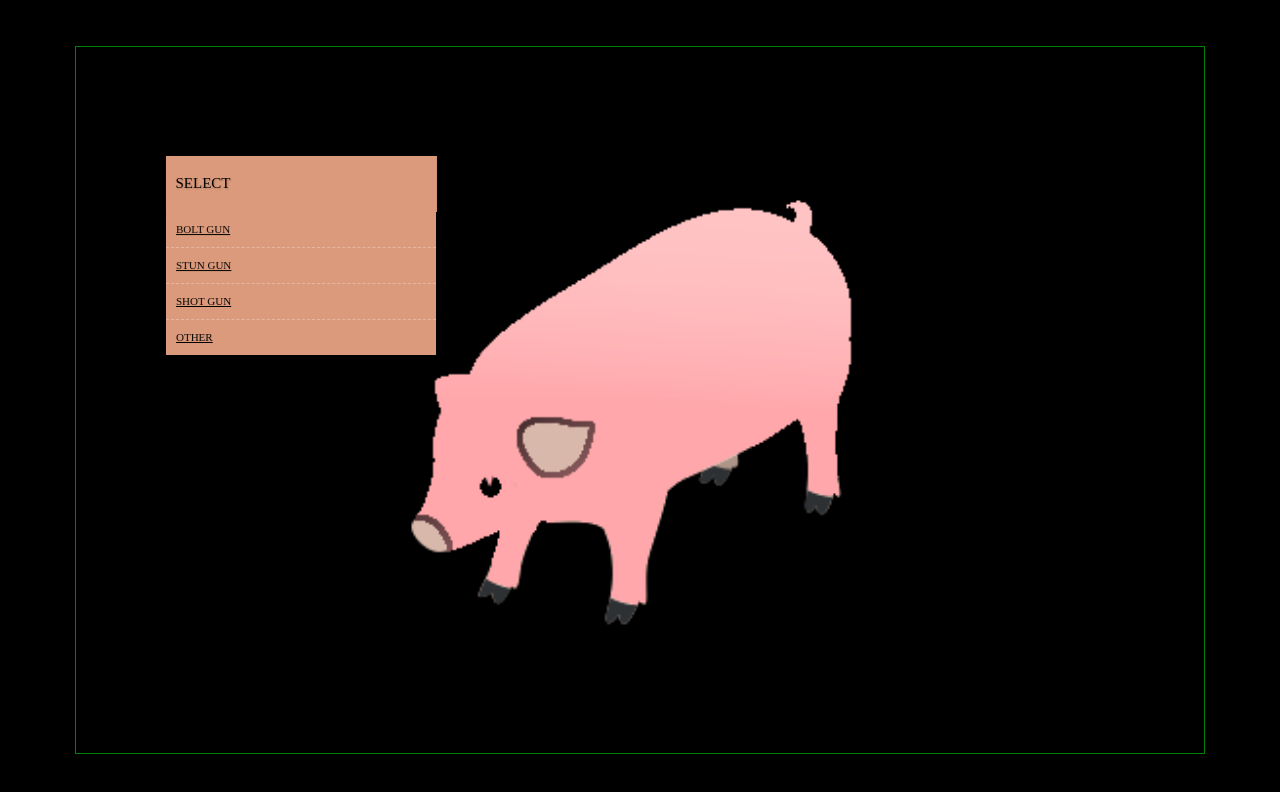
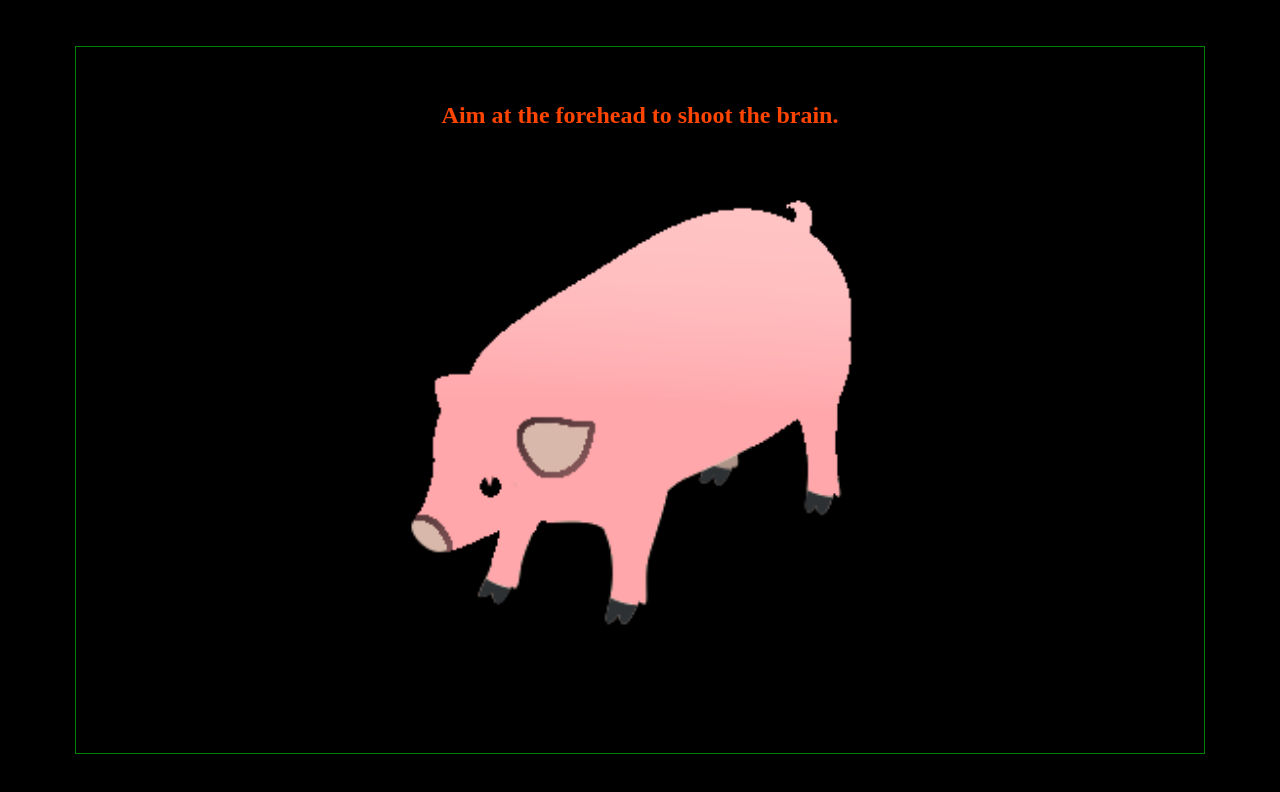
Before and after one commit to jsdelivrbot/NordS, a plain HTML site: page index.html in a window 1280 px wide. Both pictures are taken after a click on the link "BOLT GUN". Drawn offline with Linux system fonts and the light colour scheme.

Commit message:
Implement basic slaughter mode.

```diff
--- a/css/style.css
+++ b/css/style.css
@@ -34,7 +34,7 @@ html, body{
     text-align: center;
     align-items: center;
     justify-content: center;
-    background-image:url("../images/bg1.png");
+    /* background-image:url("../images/bg1.png"); */
 
 
 
@@ -373,6 +373,8 @@ button{
     margin-left: 90px;
     margin-top: -280px;
     top: 55%;
+    z-index: 500;
+
   }
 
   .list a {
--- a/index.html
+++ b/index.html
@@ -38,10 +38,10 @@
 
                 <dt>Select</dt>
 
-                <dd><a href="#">Bolt Gun</a></dd>
-                <dd><a href="#">Stun Gun</a></dd>
-                <dd><a href="#">Shot Gun</a></dd>
-                <dd><a href="#">Other</a></dd>
+                <dd><a href="#" id="bolt">Bolt Gun</a></dd>
+                <dd><a href="#"id="stun">Stun Gun</a></dd>
+                <dd><a href="#"id="shot">Shot Gun</a></dd>
+                <dd><a href="#"id="other">Other</a></dd>
 
 
             </dl>
--- a/js/app.js
+++ b/js/app.js
@@ -199,14 +199,14 @@ Continue?` );
 
         //     fade-out other pigs
 
-
+$('.instruction').removeClass('hidden');
+$('.instruction').css({"top":"-8%"});
+$('.instruction').html('Select a weapon');
         $('#pig1').addClass('fade-out');
         $('#pig2').addClass('fade-out');
         $('#pig3').addClass('fade-out');
         $('#pig0').addClass('fade-out');
-
-    }
-$('nav').addClass('hidden');
+        $('nav').addClass('hidden');
         $('.logo').addClass('hidden');
 
     console.log("starting slaughter mode");
@@ -218,6 +218,14 @@ $('nav').addClass('hidden');
     });
 
     $( '.list' ).makisu( 'open' );
+
+$('#bolt').click(function(){weaponChosen(bolt)});
+$('#stun').click(function(){weaponChosen(stun)});
+$('#shot').click(function(){weaponChosen(shot)});
+
+    }
+
+
     //     center and zoom selected pig
 
     //     good choice!
@@ -287,7 +295,20 @@ $('nav').addClass('hidden');
 
 
 
-
+$('.pig-portrait2').click(function(){
+if(weaponOn){console.log("bang");}
+});
 
 
 });
+
+function weaponChosen(weapon){
+    $( '.list' ).makisu( 'close' );
+    setTimeout(function(){
+        $( '.list' ).addClass( 'fade-out' );
+
+
+    },1000);
+    $('.instruction').html('Aim at the forehead to shoot the brain.');
+        weaponOn=true;
+}
```
